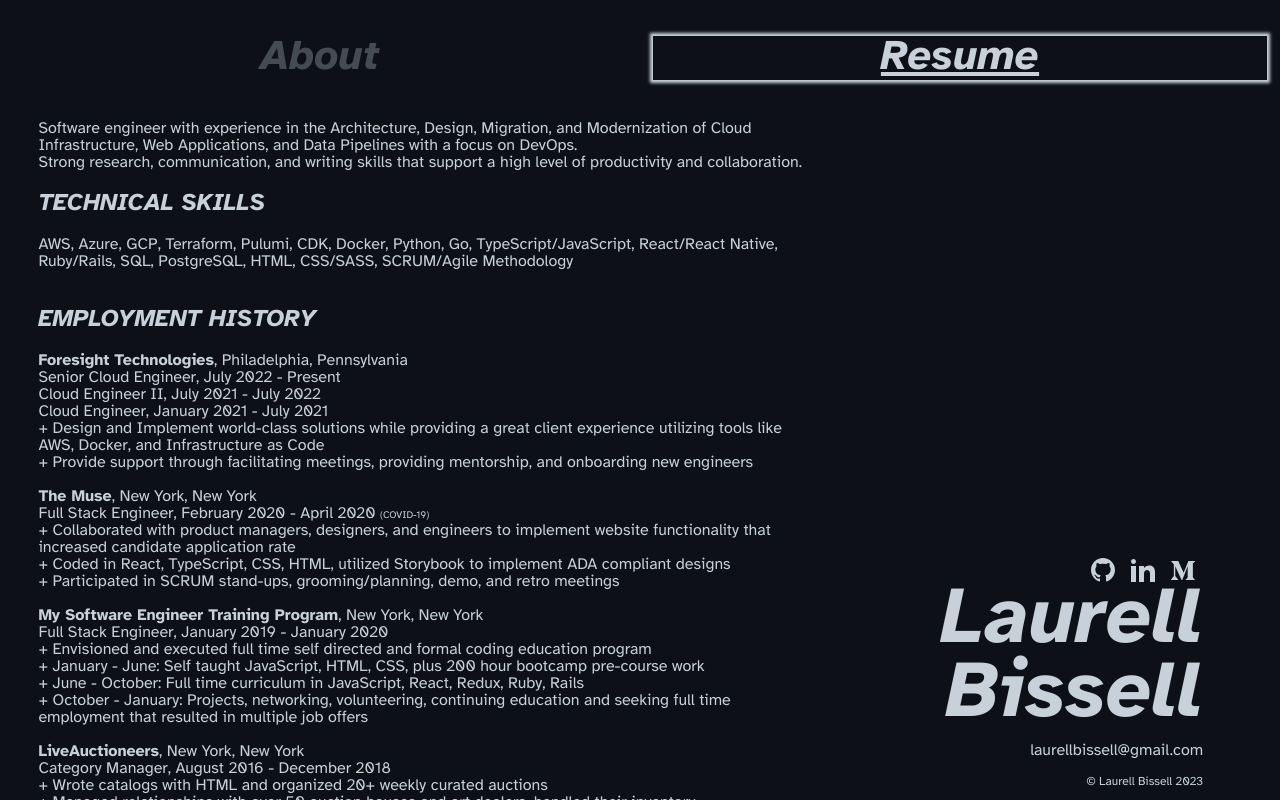
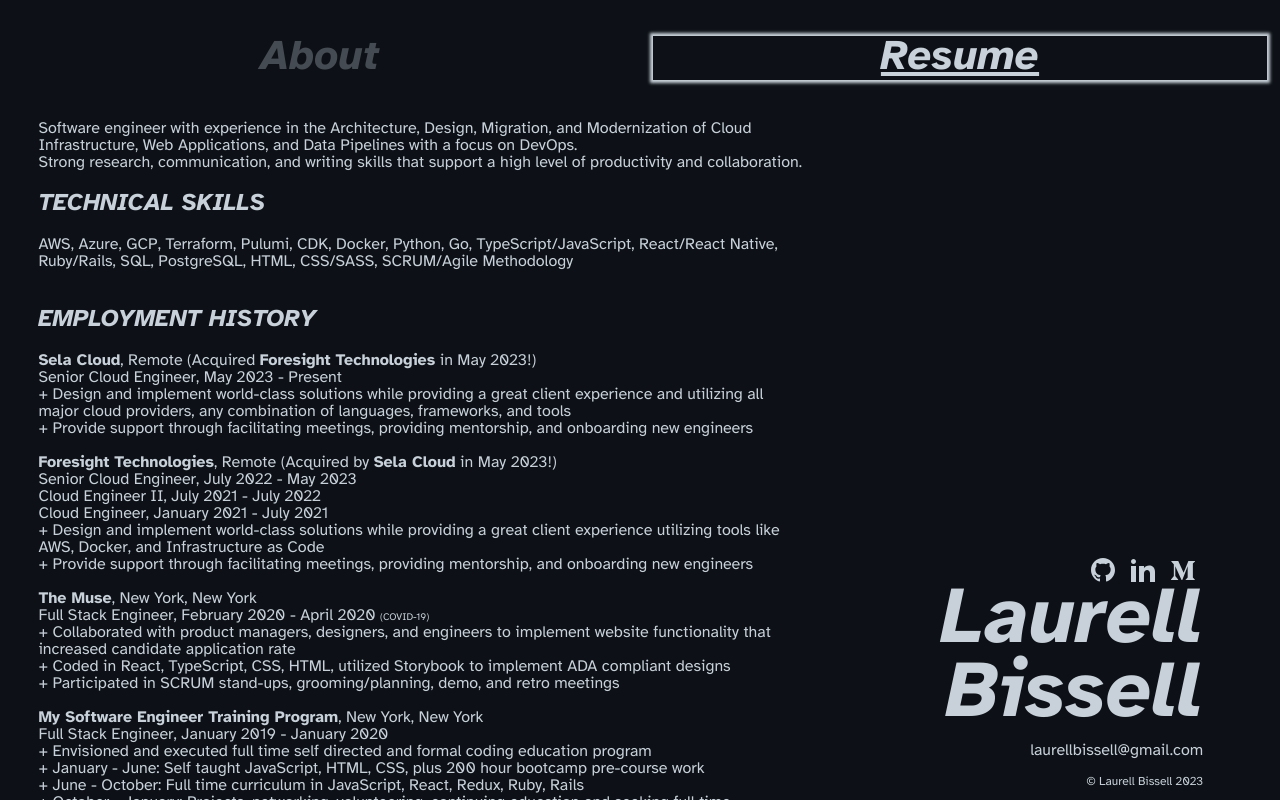
Before and after one commit to lgm527/me, a React (Create React App) app: page / in a window 1280 px wide. Both pictures are taken after a click on the button "Resume". Shown: the top 800 px of the page. Built offline with nearby package versions, Linux system fonts and the light colour scheme; a web font is replaced by a local one.

Commit message:
update resume

```diff
--- a/src/Resume.js
+++ b/src/Resume.js
@@ -1,149 +1,229 @@
-import React from 'react';
-import './style/Resume.css';
+import React from "react";
+import "./style/Resume.css";
 
 class Resume extends React.Component {
-
-  render(){
+  render() {
     return (
-      <div className='resume'>
-
+      <div className="resume">
         <p>
-        Software engineer with experience in the Architecture, Design, Migration, and Modernization of Cloud Infrastructure, Web Applications, and Data Pipelines with a focus on DevOps.
+          Software engineer with experience in the Architecture, Design,
+          Migration, and Modernization of Cloud Infrastructure, Web
+          Applications, and Data Pipelines with a focus on DevOps.
           <br></br>
-        Strong research, communication, and writing skills that support a high level of productivity and collaboration.
+          Strong research, communication, and writing skills that support a high
+          level of productivity and collaboration.
         </p>
 
         <h2>TECHNICAL SKILLS</h2>
         <p>
-      AWS, Azure, GCP, Terraform, Pulumi, CDK, Docker, Python, Go, TypeScript/JavaScript, React/React Native, Ruby/Rails, SQL, PostgreSQL, HTML, CSS/SASS, SCRUM/Agile Methodology
-      <br></br><br></br>
+          AWS, Azure, GCP, Terraform, Pulumi, CDK, Docker, Python, Go,
+          TypeScript/JavaScript, React/React Native, Ruby/Rails, SQL,
+          PostgreSQL, HTML, CSS/SASS, SCRUM/Agile Methodology
+          <br></br>
+          <br></br>
         </p>
 
         <h2>EMPLOYMENT HISTORY</h2>
         <p>
-      <b>Foresight Technologies</b>, Philadelphia, Pennsylvania
+          <b>Sela Cloud</b>, Remote (Acquired <b>Foresight Technologies</b> in
+          May 2023!)
           <br></br>
-      Senior Cloud Engineer, July 2022 - Present
+          Senior Cloud Engineer, May 2023 - Present
+          <br></br>+ Design and implement world-class solutions while providing
+          a great client experience and utilizing all major cloud providers, any
+          combination of languages, frameworks, and tools
+          <br></br>+ Provide support through facilitating meetings, providing
+          mentorship, and onboarding new engineers
+          <br></br>
+          <br></br>
+          <b>Foresight Technologies</b>, Remote (Acquired by <b>Sela Cloud</b>{" "}
+          in May 2023!)
+          <br></br>
+          Senior Cloud Engineer, July 2022 - May 2023
           <br></br>
           Cloud Engineer II, July 2021 - July 2022
           <br></br>
           Cloud Engineer, January 2021 - July 2021
+          <br></br>+ Design and implement world-class solutions while providing
+          a great client experience utilizing tools like AWS, Docker, and
+          Infrastructure as Code
+          <br></br>+ Provide support through facilitating meetings, providing
+          mentorship, and onboarding new engineers
           <br></br>
-      + Design and Implement world-class solutions while providing a great client experience utilizing tools like AWS, Docker, and Infrastructure as Code
           <br></br>
-      + Provide support through facilitating meetings, providing mentorship, and onboarding new engineers
-      <br></br><br></br>
           <b>The Muse</b>, New York, New York
           <br></br>
-      Full Stack Engineer, February 2020 - April 2020 <span id='covid'>(COVID-19)</span>
+          Full Stack Engineer, February 2020 - April 2020{" "}
+          <span id="covid">(COVID-19)</span>
+          <br></br>+ Collaborated with product managers, designers, and
+          engineers to implement website functionality that increased candidate
+          application rate
+          <br></br>+ Coded in React, TypeScript, CSS, HTML, utilized Storybook
+          to implement ADA compliant designs
+          <br></br>+ Participated in SCRUM stand-ups, grooming/planning, demo,
+          and retro meetings
           <br></br>
-      + Collaborated with product managers, designers, and engineers to implement website functionality that increased candidate application rate
           <br></br>
-      + Coded in React, TypeScript, CSS, HTML, utilized Storybook to implement ADA compliant designs
-      <br></br>
-      + Participated in SCRUM stand-ups, grooming/planning, demo, and retro meetings
-      <br></br><br></br>
           <b>My Software Engineer Training Program</b>, New York, New York
           <br></br>
           Full Stack Engineer, January 2019 - January 2020
+          <br></br>+ Envisioned and executed full time self directed and formal
+          coding education program
+          <br></br>+ January - June: Self taught JavaScript, HTML, CSS, plus 200
+          hour bootcamp pre-course work
+          <br></br>+ June - October: Full time curriculum in JavaScript, React,
+          Redux, Ruby, Rails
+          <br></br>+ October - January: Projects, networking, volunteering,
+          continuing education and seeking full time employment that resulted in
+          multiple job offers
           <br></br>
-      + Envisioned and executed full time self directed and formal coding education program
           <br></br>
-      + January - June: Self taught JavaScript, HTML, CSS, plus 200 hour bootcamp pre-course work
-      <br></br>
-      + June - October: Full time curriculum in JavaScript, React, Redux, Ruby, Rails
-      <br></br>
-      + October - January: Projects, networking, volunteering, continuing education and seeking full time employment that resulted in multiple job offers
-      <br></br><br></br>
           <b>LiveAuctioneers</b>, New York, New York
           <br></br>
           Category Manager, August 2016 - December 2018
+          <br></br>+ Wrote catalogs with HTML and organized 20+ weekly curated
+          auctions
+          <br></br>+ Managed relationships with over 50 auction houses and art
+          dealers, handled their inventory
+          <br></br>+ Composed SQL queries to match buyers with items
           <br></br>
-      + Wrote catalogs with HTML and organized 20+ weekly curated auctions
           <br></br>
-      + Managed relationships with over 50 auction houses and art dealers, handled their inventory
-      <br></br>
-      + Composed SQL queries to match buyers with items
-      <br></br><br></br>
           <b>No Longer Empty</b>, New York, New York
           <br></br>
           Curatorial & Engagement Intern, June 2015 - August 2015
+          <br></br>+ Curatorial research on artists, venues, and public
+          programming
+          <br></br>+ Managed social media accounts (Facebook, Twitter)
+          <br></br>+ Engagement with visitors and assisting with public programs
+          at exhibitions
           <br></br>
-      + Curatorial research on artists, venues, and public programming
           <br></br>
-      + Managed social media accounts (Facebook, Twitter)
-      <br></br>
-      + Engagement with visitors and assisting with public programs at exhibitions
-      <br></br><br></br>
         </p>
 
         <h2>TECHNICAL PROJECTS</h2>
         <p>
-      <b>TreeTrends</b> - <a href='https://github.com/lgm527/treetrends-client' target='_blank' rel='noopener noreferrer'>Github (Client)</a> | <a href='https://github.com/lgm527/treetrends-API' target='_blank' rel='noopener noreferrer'>Github (API)</a> | <a href='https://www.youtube.com/watch?v=rEuIcwjCHzc&feature=youtu.be' target='_blank' rel='noopener noreferrer'>Demo</a>
+          <b>TreeTrends</b> -{" "}
+          <a
+            href="https://github.com/lgm527/treetrends-client"
+            target="_blank"
+            rel="noopener noreferrer"
+          >
+            Github (Client)
+          </a>{" "}
+          |{" "}
+          <a
+            href="https://github.com/lgm527/treetrends-API"
+            target="_blank"
+            rel="noopener noreferrer"
+          >
+            Github (API)
+          </a>{" "}
+          |{" "}
+          <a
+            href="https://www.youtube.com/watch?v=rEuIcwjCHzc&feature=youtu.be"
+            target="_blank"
+            rel="noopener noreferrer"
+          >
+            Demo
+          </a>
           <br></br>
-      Users can locate trees on the NYC streets near them for stewardship opportunities
+          Users can locate trees on the NYC streets near them for stewardship
+          opportunities
+          <br></br>+ Connected with the NYC Open Data API extract data from 2015
+          Street Tree Census
+          <br></br>+ Implemented a React based front-end and vanilla CSS for
+          styling
+          <br></br>+ Built a Google Maps API to render interactive google-style
+          map
+          <br></br>+ Established a Ruby on Rails API backend with endpoints for
+          users and trees
           <br></br>
-      + Connected with the NYC Open Data API extract data from 2015 Street Tree Census
           <br></br>
-      + Implemented a React based front-end and vanilla CSS for styling
+          <b>GitJobs</b> -{" "}
+          <a
+            href="https://github.com/lgm527/GitJobs-client"
+            target="_blank"
+            rel="noopener noreferrer"
+          >
+            Github (Client)
+          </a>{" "}
+          |{" "}
+          <a
+            href="https://github.com/lgm527/GitJobs_API>Github (API)"
+            target="_blank"
+            rel="noopener noreferrer"
+          >
+            Github (API)
+          </a>{" "}
+          |{" "}
+          <a
+            href="https://www.youtube.com/watch?v=9lX1S3DQ_bc&feature=youtu.be"
+            target="_blank"
+            rel="noopener noreferrer"
+          >
+            Demo
+          </a>
           <br></br>
-      + Built a Google Maps API to render interactive google-style map
+          Users can locate jobs postings on Github and save them to their
+          profile with links to apply
+          <br></br>+ Coded a user interface with React and Sass for styling
+          <br></br>+ Scraped Github Job API to pull and parse job postings data
+          <br></br>+ Developed a Ruby on Rails API backend for job postings and
+          users
+          <br></br>+ Employed JSON Web Tokens and localStorage to store
+          encrypted user information on client-side
           <br></br>
-      + Established a Ruby on Rails API backend with endpoints for users and trees
-      <br></br><br></br>
-      <b>GitJobs</b> - <a href='https://github.com/lgm527/GitJobs-client' target='_blank' rel='noopener noreferrer'>Github (Client)</a> | <a href='https://github.com/lgm527/GitJobs_API>Github (API)' target='_blank' rel='noopener noreferrer'>Github (API)</a> | <a href='https://www.youtube.com/watch?v=9lX1S3DQ_bc&feature=youtu.be' target='_blank' rel='noopener noreferrer'>Demo</a>
           <br></br>
-      Users can locate jobs postings on Github and save them to their profile with links to apply
-      <br></br>
-      + Coded a user interface with React and Sass for styling
-      <br></br>
-      + Scraped Github Job API to pull and parse job postings data
-      <br></br>
-      + Developed a Ruby on Rails API backend for job postings and users
-      <br></br>
-      + Employed JSON Web Tokens and localStorage to store encrypted user information on client-side
-      <br></br><br></br>
-      <b>Artstagram</b> - <a href='https://github.com/lgm527/artstagram' target='_blank' rel='noopener noreferrer'>Github</a> | <a href='https://www.youtube.com/watch?v=d22s48KLxHo&feature=youtu.be' target='_blank' rel='noopener noreferrer'>Demo</a>
+          <b>Artstagram</b> -{" "}
+          <a
+            href="https://github.com/lgm527/artstagram"
+            target="_blank"
+            rel="noopener noreferrer"
+          >
+            Github
+          </a>{" "}
+          |{" "}
+          <a
+            href="https://www.youtube.com/watch?v=d22s48KLxHo&feature=youtu.be"
+            target="_blank"
+            rel="noopener noreferrer"
+          >
+            Demo
+          </a>
           <br></br>
           User can view artwork by Van Gogh, as well as like, and leave comments
+          <br></br>+ Constructed a Javascript rendering front-end
+          <br></br>+ Handled the Met Museum API to provide images of artwork by
+          Van Gogh
+          <br></br>+ Operated Ruby on Rails controls the back-end, models and
+          controllers of MVC
+          <br></br>+ Utilized Semantic UI to contribute to the minimalist style
           <br></br>
-      + Constructed a Javascript rendering front-end
           <br></br>
-      + Handled the Met Museum API to provide images of artwork by Van Gogh
-      <br></br>
-      + Operated Ruby on Rails controls the back-end, models and controllers of MVC
-      <br></br>
-      + Utilized Semantic UI to contribute to the minimalist style
-      <br></br><br></br>
         </p>
 
         <h2>CERTIFICATIONS</h2>
         <p>
           <b>Amazon Web Services (AWS)</b> 2022 - 2025
-      <br></br>
-      + DevOps Engineer Professional
-      <br></br>
-      + ID: 1NPVQP42YB4QQ8CJ
+          <br></br>+ DevOps Engineer Professional
+          <br></br>+ ID: 1NPVQP42YB4QQ8CJ
         </p>
         <p>
           <b>Amazon Web Services (AWS)</b> 2021 - 2024
-      <br></br>
-      + Developer Associate
-      <br></br>
-      + ID: KL1HBKDBNE111CSL
+          <br></br>+ Developer Associate
+          <br></br>+ ID: KL1HBKDBNE111CSL
         </p>
 
         <h2>EDUCATION</h2>
         <p>
           <b>Flatiron School</b>, Brooklyn, New York - 2019
+          <br></br>+ Immersive Full Stack Web Development, Ruby on Rails and
+          JavaScript program
           <br></br>
-      + Immersive Full Stack Web Development, Ruby on Rails and JavaScript program
-      <br></br><br></br>
+          <br></br>
           <b>Rutgers University</b> - New Brunswick, New Jersey - 2016
-      <br></br>
-      + Bachelor of Arts degrees in Art History and Psychology
-      <br></br>
-      + Art History Graduation Ceremony Speaker
+          <br></br>+ Bachelor of Arts degrees in Art History and Psychology
+          <br></br>+ Art History Graduation Ceremony Speaker
         </p>
 
         <h2>VOLUNTEER</h2>
@@ -151,24 +231,22 @@
           <b>Pods.nyc</b>, New York, New York
           <br></br>
           Full Stack Engineer, August 2020 - September 2020
-      <br></br>
-      + Created the pods profile by utilizing React and Material-UI to replicate Figma designs
+          <br></br>+ Created the pods profile by utilizing React and Material-UI
+          to replicate Figma designs
         </p>
         <p>
           <b>Fraunces Tavern Museum</b>, New York, New York
           <br></br>
           Docent, December 2016 - March 2020
-      <br></br>
-      + Bring the rich history of New York City during the Revolutionary War to life leading weekly tours
+          <br></br>+ Bring the rich history of New York City during the
+          Revolutionary War to life leading weekly tours
         </p>
 
         {/* <br></br>
       <h1><a id='download' href='https://github.com/lgm527/resume.json/blob/master/LGMresume.json' target='_blank' rel='noopener noreferrer'>View JSON</a></h1> */}
-
       </div>
-    )
+    );
   }
-
 }
 
 export default Resume;
```
Lines whose indentation alone changed are shown as unchanged.
